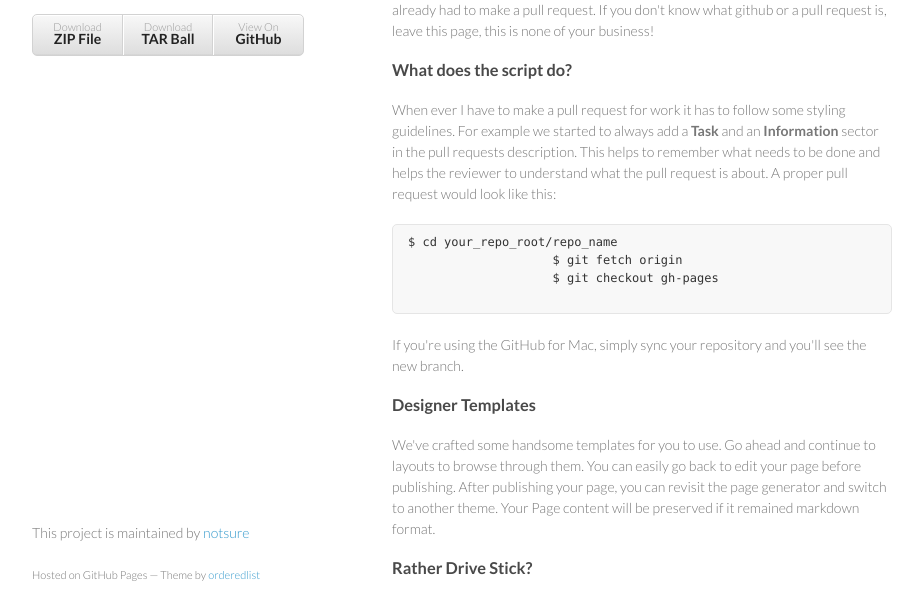
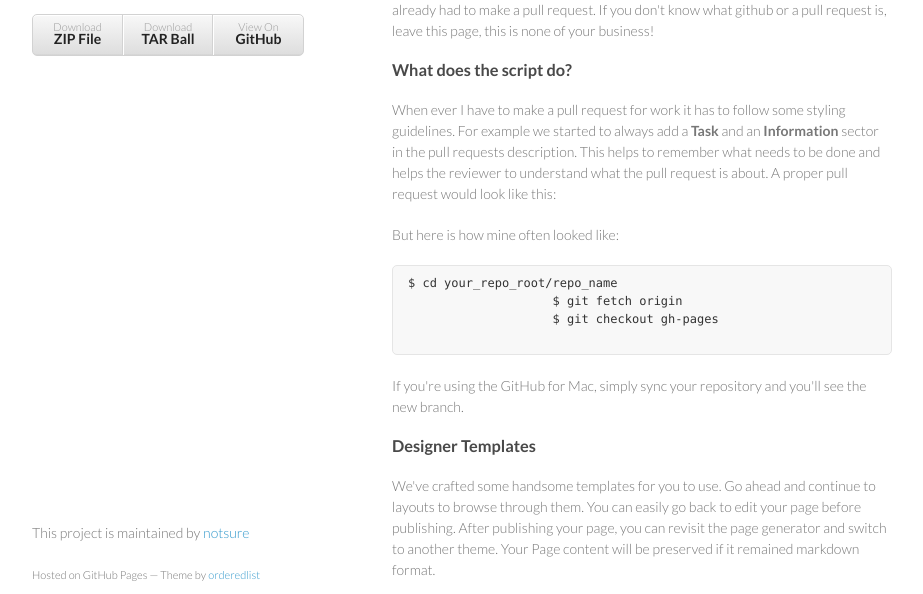
Before and after one commit to notsure/naba-git-bookly, a plain HTML site: page index.html in a window 1280 px wide. Shown: the part 146-740 px from the top of the page, without its empty margins (178-1101 px from the left). Drawn offline with Linux system fonts and the light colour scheme.

Commit message:
did some changes

```diff
--- a/index.html
+++ b/index.html
@@ -49,6 +49,10 @@
                     A proper pull request would look like this:
                 </p>
 
+                <p>
+                    But here is how mine often looked like:
+                </p>
+
                 <pre><code>$ cd your_repo_root/repo_name
                     $ git fetch origin
                     $ git checkout gh-pages
```
